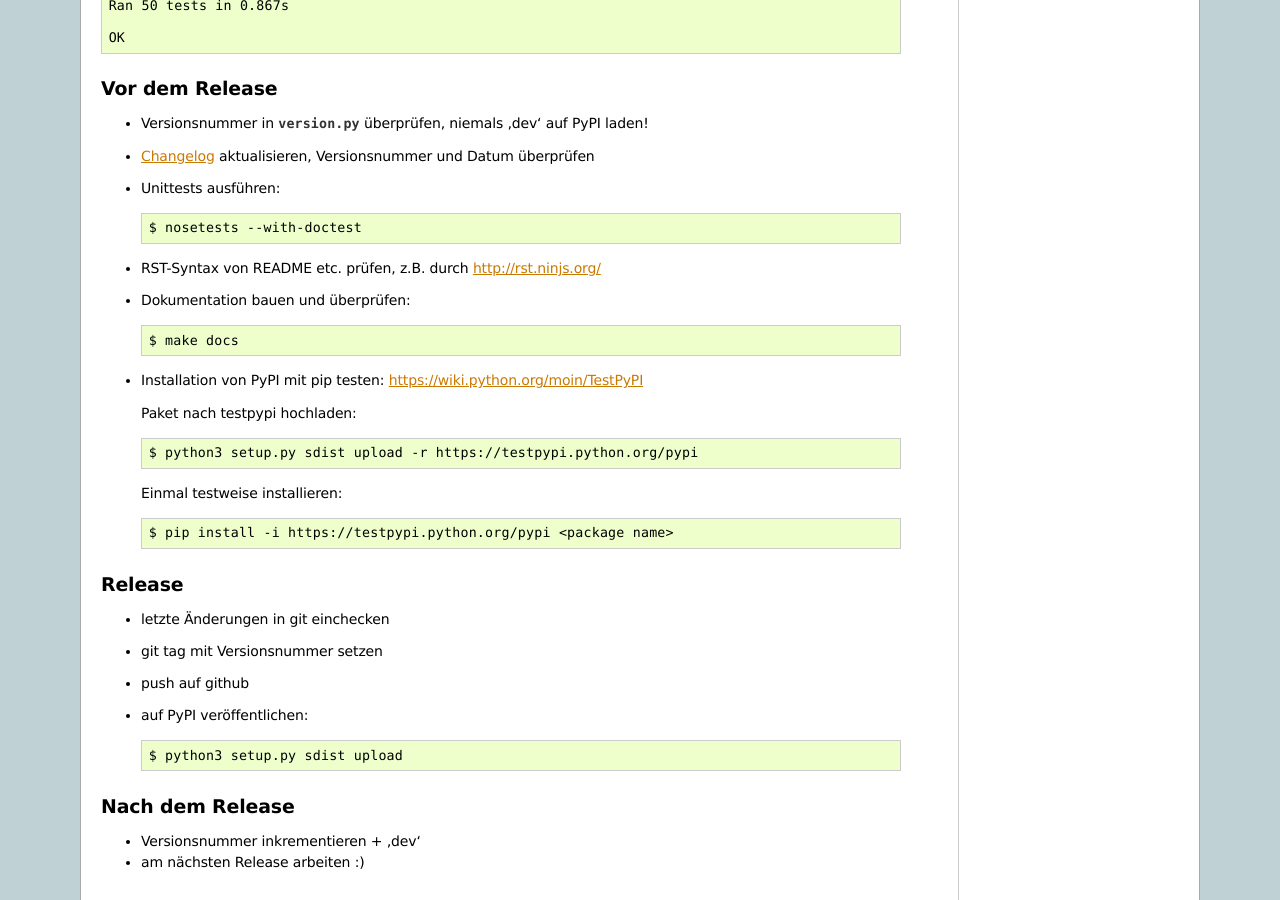
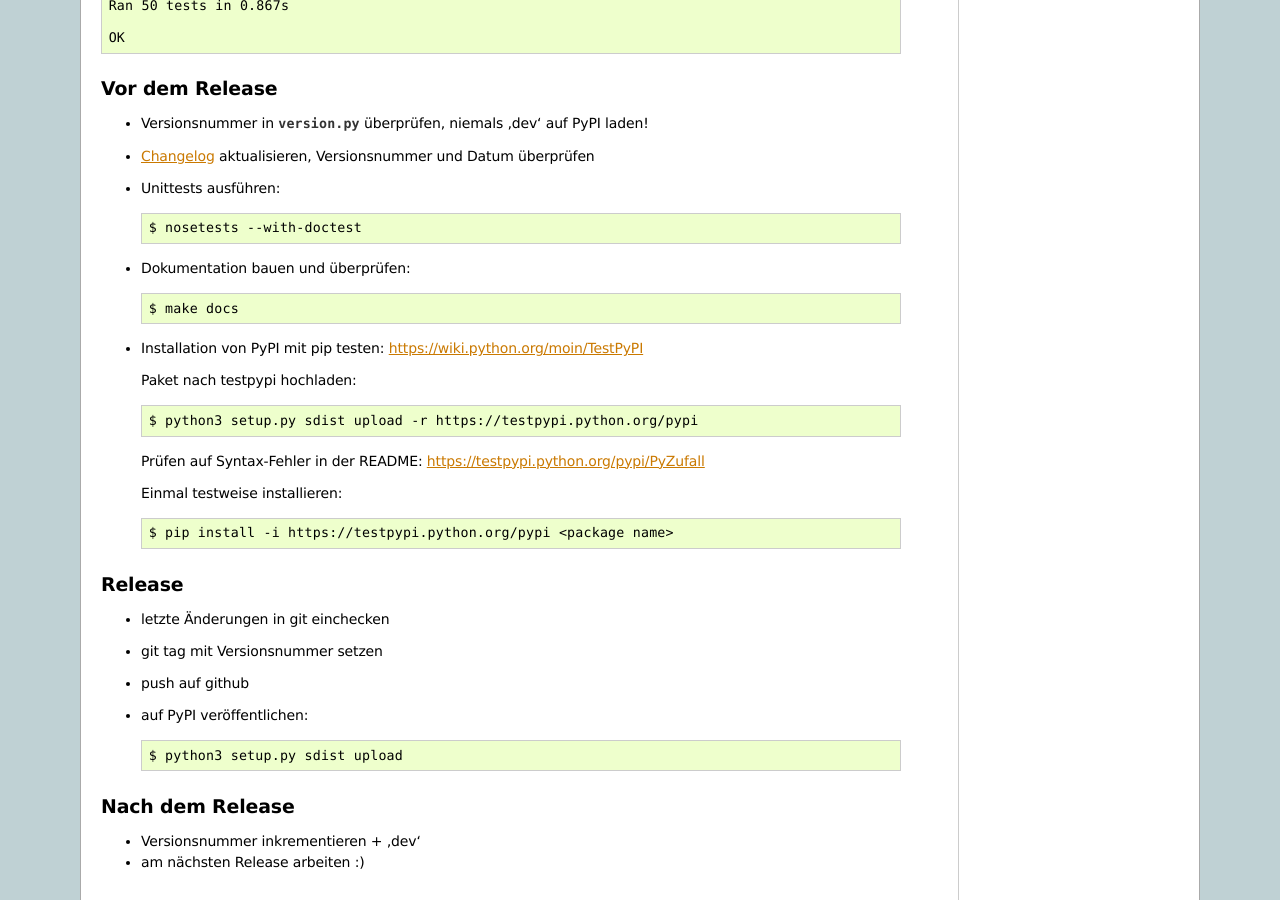
Before and after one commit to davidak/PyZufall, a Sphinx documentation site: the page built from doc/entwicklung.rst, in a window 1280 px wide and 900 px high, scrolled down 714 px. Built offline with Sphinx 7.4.7, drawn with Linux system fonts in a browser that asks for light colours; pages that are not in the unit, such as notebooks, are missing from menus.

Commit message:
Dokumentation überarbeitet

```diff
--- a/doc/entwicklung.rst
+++ b/doc/entwicklung.rst
@@ -56,8 +56,6 @@ Vor dem Release
 
 	$ nosetests --with-doctest
 
-- RST-Syntax von README etc. prüfen, z.B. durch `<http://rst.ninjs.org/>`_
-
 - Dokumentation bauen und überprüfen::
 
 	$ make docs
@@ -68,6 +66,8 @@ Vor dem Release
   ::
 
 	$ python3 setup.py sdist upload -r https://testpypi.python.org/pypi
+
+  Prüfen auf Syntax-Fehler in der README: https://testpypi.python.org/pypi/PyZufall
 
   Einmal testweise installieren:
   ::
--- a/doc/index.rst
+++ b/doc/index.rst
@@ -15,6 +15,5 @@ Inhalt der Dokumentation
     beitragen
     benutzer
     entwicklung
-    python27
     module
     changelog
```
Also changed, not shown: README.rst (+3 -5 lines).
